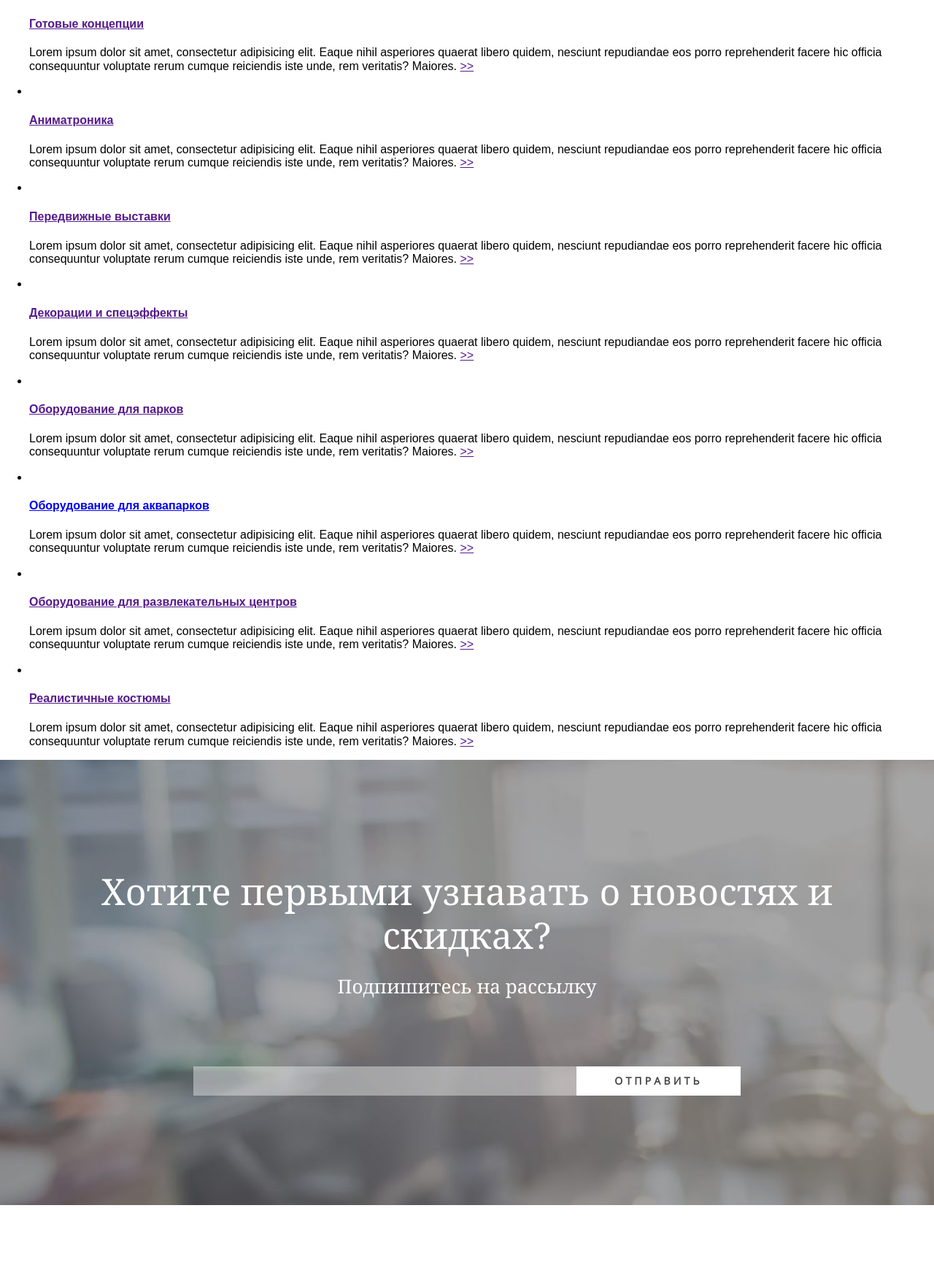
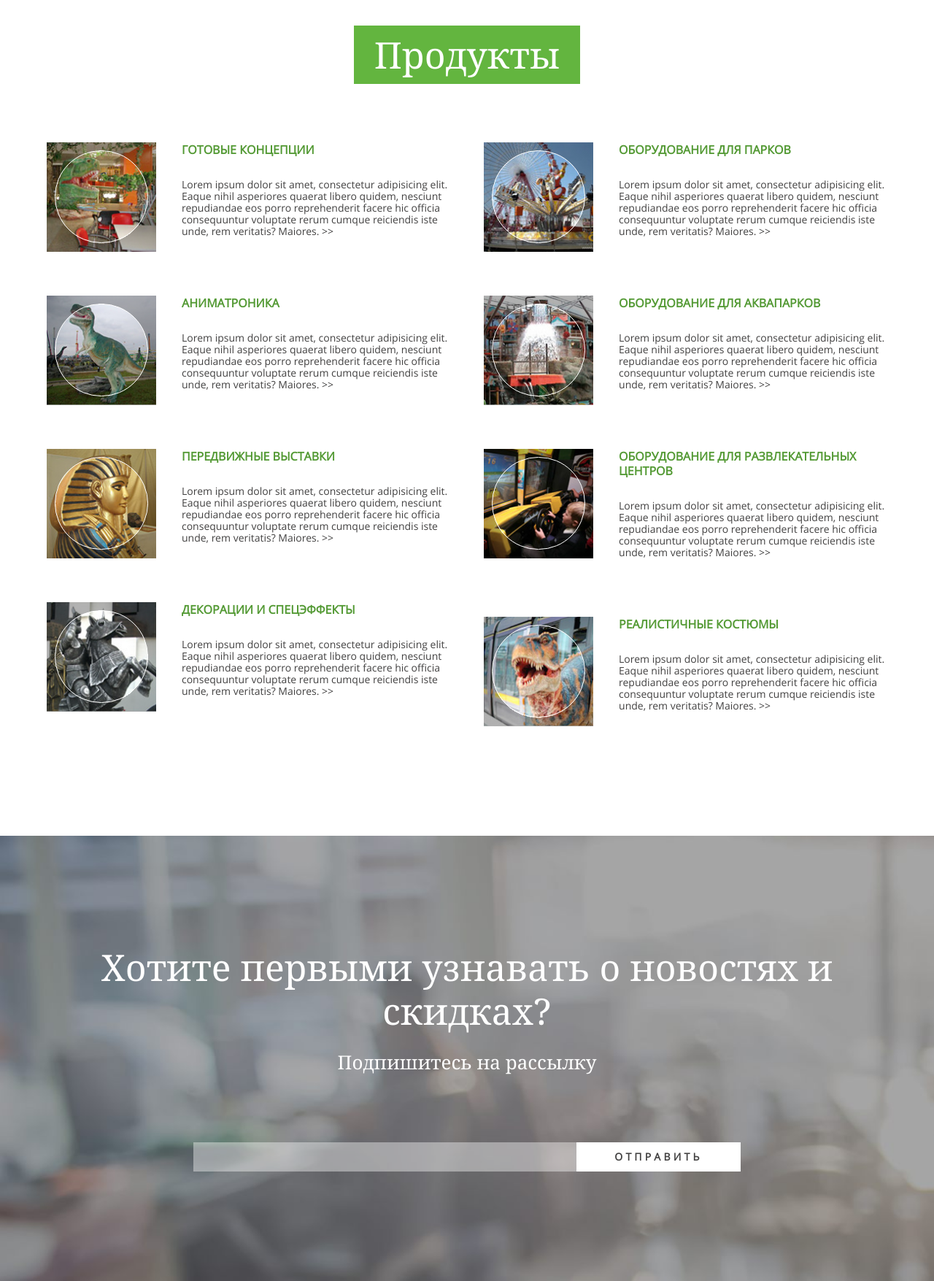
Before and after one commit to stvader/test1, a website: page index.html in a window 1280 px wide. Shown: the part 683-2438 px from the top of the page at 73% size. Before the commit the page ends 2334 px from the top, so only its background shows below. Drawn offline with Linux system fonts and the light colour scheme.

Commit message:
complete product block

```diff
--- a/index.html
+++ b/index.html
@@ -37,10 +37,10 @@
 					</a>
 				</li>
 			</ul>
-			<ul class="main-menu__list main-menu__list--language">
+			<ul class="main-nav__list main-nav__list--language">
 				<li class="main-nav__item">
-					<a href="" class="main-nav__link">
-						<img src="img/" alt="RU" class="main-nav__image-lang main-nav__image-lang--ru">
+					<a href="" class="main-nav__link main-nav__link--lang">
+						<img src="img/flag-russia.png" alt="RU" class="main-nav__image-lang main-nav__image-lang--ru">
 					</a>
 				</li>
 			</ul>
@@ -115,16 +115,24 @@
 		</div>
 	</header>
 
-	<main class="page-main">
+	<sector class="page-product">
 		<h2 class="product__header">
 			Продукты
 		</h2>
 
-		<ul class="product__catalog">
+		<div class="product__catalog">
+			<ul class="product__list product__list--one">
 				<li class="product__item">
 					<div class="product__picture">
-					<img src="img/" alt="" class="product__image">
-					<div class="product__picture-shadow"><a href="" class="product__picture-link"></a><span class="product__picture-dir"></span></div>
+						<img src="img/product-1.jpg" alt="ready-concept" class="product__image">
+						<div class="product__picture-shadow">
+							<a href="" class="product__picture-link">
+								<span class="product__picture-dir">
+									<img src="img/right-arrow-in-circle.png" alt="Read more">
+								</span>
+							</a>
+						</div>
+					</div>
 					<a href="" class="product__name-link">
 						<h4 class="product__name">
 							Готовые концепции
@@ -138,12 +146,19 @@
 							</a>
 						</span>
 					</p>
-				</div>
+
 				</li>
 				<li class="product__item">
 					<div class="product__picture">
-					<img src="img/" alt="" class="product__image">
-					<div class="product__picture-shadow"><a href="" class="product__picture-link"></a><span class="product__picture-dir"></span></div>
+						<img src="img/product-2.jpg" alt="animatronic" class="product__image">
+						<div class="product__picture-shadow">
+							<a href="" class="product__picture-link">
+								<span class="product__picture-dir">
+									<img src="img/right-arrow-in-circle.png" alt="Read more">
+								</span>
+							</a>
+						</div>
+					</div>
 					<a href="" class="product__name-link">
 						<h4 class="product__name">
 							Аниматроника
@@ -157,12 +172,19 @@
 							</a>
 						</span>
 					</p>
-				</div>
+
 				</li>
 				<li class="product__item">
 					<div class="product__picture">
-					<img src="img/" alt="" class="product__image">
-					<div class="product__picture-shadow"><a href="" class="product__picture-link"></a><span class="product__picture-dir"></span></div>
+						<img src="img/product-3.jpg" alt="movie-exhibition" class="product__image">
+						<div class="product__picture-shadow">
+							<a href="" class="product__picture-link">
+								<span class="product__picture-dir">
+									<img src="img/right-arrow-in-circle.png" alt="Read more">
+								</span>
+							</a>
+						</div>
+					</div>
 					<a href="" class="product__name-link">
 						<h4 class="product__name">
 							Передвижные выставки
@@ -176,12 +198,19 @@
 							</a>
 						</span>
 					</p>
-				</div>
+
 				</li>
 				<li class="product__item">
 					<div class="product__picture">
-					<img src="img/" alt="" class="product__image">
-					<div class="product__picture-shadow"><a href="" class="product__picture-link"></a><span class="product__picture-dir"></span></div>
+						<img src="img/product-4.jpg" alt="deoration-animation" class="product__image">
+						<div class="product__picture-shadow">
+							<a href="" class="product__picture-link">
+								<span class="product__picture-dir">
+									<img src="img/right-arrow-in-circle.png" alt="Read more">
+								</span>
+							</a>
+						</div>
+					</div>
 					<a href="" class="product__name-link">
 						<h4 class="product__name">
 							Декорации и спецэффекты
@@ -195,12 +224,21 @@
 							</a>
 						</span>
 					</p>
-				</div>
+
 				</li>
+			</ul>
+			<ul class="product__list product__list--two">
 				<li class="product__item">
 					<div class="product__picture">
-					<img src="img/" alt="" class="product__image">
-					<div class="product__picture-shadow"><a href="" class="product__picture-link"></a><span class="product__picture-dir"></span></div>
+						<img src="img/product-5.jpg" alt="equipment-park" class="product__image">
+						<div class="product__picture-shadow">
+							<a href="" class="product__picture-link">
+								<span class="product__picture-dir">
+									<img src="img/right-arrow-in-circle.png" alt="Read more">
+								</span>
+							</a>
+						</div>
+					</div>
 						<a href="" class="product__name-link">
 							<h4 class="product__name">
 								Оборудование для парков
@@ -214,13 +252,20 @@
 								</a>
 							</span>
 						</p>
-				</div>
+
 				</li>
 				<li class="product__item">
 					<div class="product__picture">
-					<img src="img/" alt="" class="product__image">
-					<div class="product__picture-shadow"><a href="" class="product__picture-link"></a><span class="product__picture-dir"></span></div>
-					<a href="img/" class="product__name-link">
+						<img src="img/product-6.jpg" alt="equipment-aquapark" class="product__image">
+						<div class="product__picture-shadow">
+							<a href="" class="product__picture-link">
+								<span class="product__picture-dir">
+									<img src="img/right-arrow-in-circle.png" alt="Read more">
+								</span>
+							</a>
+						</div>
+					</div>
+					<a href="" class="product__name-link">
 						<h4 class="product__name">
 							Оборудование для аквапарков
 						</h4>
@@ -233,12 +278,19 @@
 							</a>
 						</span>
 					</p>
-				</div>
+
 				</li>
 				<li class="product__item">
 					<div class="product__picture">
-					<img src="img/" alt="" class="product__image">
-					<div class="product__picture-shadow"><a href="" class="product__picture-link"></a><span class="product__picture-dir"></span></div>
+						<img src="img/product-7.jpg" alt="equipment-centre" class="product__image">
+						<div class="product__picture-shadow">
+							<a href="" class="product__picture-link">
+								<span class="product__picture-dir">
+									<img src="img/right-arrow-in-circle.png" alt="Read more">
+								</span>
+							</a>
+						</div>
+					</div>
 					<a href="" class="product__name-link">
 						<h4 class="product__name">
 							Оборудование для развлекательных центров
@@ -252,12 +304,19 @@
 							</a>
 						</span>
 					</p>
-				</div>
+
 				</li>
 				<li class="product__item">
 					<div class="product__picture">
-					<img src="img/" alt="" class="product__image">
-					<div class="product__picture-shadow"><a href="" class="product__picture-link"></a><span class="product__picture-dir"></span></div>
+						<img src="img/product-8.jpg" alt="real-suit" class="product__image">
+						<div class="product__picture-shadow">
+							<a href="" class="product__picture-link">
+								<span class="product__picture-dir">
+									<img src="img/right-arrow-in-circle.png" alt="Read more">
+								</span>
+							</a>
+						</div>
+					</div>
 						<a href="" class="product__name-link">
 							<h4 class="product__name">
 								Реалистичные костюмы
@@ -271,19 +330,20 @@
 								</a>
 							</span>
 						</p>
-				</div>
+
 				</li>
 			</ul>
-	</main>
+		</div>
+	</sector>
 
-	<footer class="page-footer">
-		<h2 class="footer__header">
+	<footer class="page-subscription">
+		<h2 class="subscription__header">
 			Хотите первыми узнавать о новостях и скидках?
 		</h2>
-		<h5 class="footer__info">
+		<h5 class="subscription__info">
 			Подпишитесь на рассылку
 		</h5>
-		<div class="footer__form">
+		<div class="subscription__form">
 			<form action="#">
 				<input type="email" class="form-text-input">
 				<input type="submit" class="form-submit btn" value="Отправить">
--- a/less/blocks/btn.less
+++ b/less/blocks/btn.less
@@ -4,7 +4,7 @@
 		@weight: bold;
 		@size: 14px;
 		@line-height: 17px;
-		@color: @btn-font);
+		@color: @grey-font);
 
 	display: inline-block;
 	width: 225px;
@@ -14,6 +14,7 @@
 	border: none;
 	vertical-align: top;
 	box-sizing: border-box;
+	text-decoration: none;
 	text-transform: uppercase;
 	letter-spacing: 0.3em;
 	cursor: pointer;
--- /dev/null
+++ b/less/blocks/products.less
@@ -0,0 +1,149 @@
+.page-product {
+	//.clearfix();
+
+	display: block;
+	width: 100%;
+	padding-top: 150px;
+	padding-bottom: 150px;
+	padding-left: 5%;
+	padding-right: 5%;
+	box-sizing: border-box;
+	background-color: @white;
+
+}
+
+.product__header {
+	.out-paddings();
+	.fonts(@family: 'Noto Serif';
+		@weight: normal;
+		@size: 50px;
+		@line-height: 60px;
+		@color: @white);//check!!!!
+
+	width: 310px;
+	margin-right: auto;
+	margin-left: auto;
+	padding-top: 10px;
+	padding-bottom: 10px;
+	-padding-left: 25px;
+	-padding-right: 25px;
+	background-color: @green;
+	text-align: center;
+}
+
+.product__catalog {
+	.clearfix();
+	box-sizing: border-box;
+}
+
+.product__list {
+	.out-paddings();
+
+	float: left;
+	width: 48%;
+	list-style: none;
+
+	&--two {
+		float: right;
+	}
+}
+
+.product__item {
+	margin-top: 80px;
+}
+
+.product__picture {
+	position: relative;
+	display: block;
+	float: left;
+	width: 150px;
+	height: 150px;
+	margin-right: 35px;
+
+}
+
+.product__picture-shadow {
+	position: absolute;
+	width: 100%;
+	height: 100%;
+	top: 0;
+	bottom: 0;
+	left: 0;
+	right: 0;
+	background: radial-gradient(transparent 60%, @black-op-30 60%, @black-op-30 100%);
+	z-index: 1000;
+}
+
+.product__picture-link {
+	position: absolute;
+	display: block;
+	width: 85%;
+	height: 85%;
+	top: 7.5%;
+	left: 7.5%;
+	border: 1px solid @white;
+	border-radius: 50%;
+	box-sizing: border-box;
+	z-index: 2000;
+
+	.product__picture-dir {
+		display: none;
+	}
+
+	&:hover {
+		background-color: @black-op-70;
+
+		.product__picture-dir {
+			position: absolute;
+			display: block;
+			top: 36%;
+			left: 36%;
+			width: 30%;
+			z-index: 3000;
+		}
+	}
+}
+
+.product__name-link {
+	text-decoration: none;
+}
+
+.product__name {
+	.out-paddings();
+	.fonts(@family: 'Open Sans';
+		@weight: bold;
+		@size: 16px;
+		@line-height: 20px;
+		@color: @green-dark);//check!!!!
+
+	margin-bottom: 30px;
+	text-transform: uppercase;
+
+	&:hover,
+	&:active {
+		color: @green-darkest;
+	}
+}
+
+.product__descr {
+	.out-paddings();
+	.fonts(@family: 'Open Sans';
+		@weight: normal;
+		@size: 14px;
+		@line-height: 16px;
+		@color: @grey-font);//check!!!!
+}
+
+.product__direct-link {
+	.fonts(@family: 'Open Sans';
+		@weight: normal;
+		@size: 14px;
+		@line-height: 16px;
+		@color: @grey-font);//check!!!!
+
+	text-decoration: none;
+
+	&:hover {
+		color: @black;
+	}
+}
--- a/less/blocks/footer.less
+++ b/less/blocks/subscription.less
@@ -1,11 +1,11 @@
-.page-footer {
+.page-subscription {
 	.clearfix();
 
 	width: 100%;
 	padding-top: 150px;
 	padding-bottom: 150px;
-	padding-left: 90px;
-	padding-right: 90px;
+	padding-left: 5%;
+	padding-right: 5%;
 	box-sizing: border-box;
 	vertical-align: top;
 
@@ -17,7 +17,7 @@
 
 }
 
-.footer__header {
+.subscription__header {
 	.out-paddings();
 	.fonts(@family: 'Noto Serif';
 		@weight: normal;
@@ -28,7 +28,7 @@
 	padding-bottom: 30px;
 }
 
-.footer__info {
+.subscription__info {
 	.out-paddings();
 	.fonts(@family: 'Noto Serif';
 		@weight: normal;
@@ -39,7 +39,7 @@
 	padding-bottom: 100px;
 }
 
-.footer__form {
+.subscription__form {
 	font-size: 0;
 }
 
--- a/less/style.less
+++ b/less/style.less
@@ -4,6 +4,7 @@
 @import "fonts.less";
 
 @import "blocks/btn.less";
-@import "blocks/footer.less";
 @import "blocks/main.less";
 @import "blocks/menu.less";
+@import "blocks/subscription.less";
+@import "blocks/products.less";
```
Also changed, not shown: less/blocks/menu.less (+26 -1 lines), less/variables.less (+9 -1 lines), css/style.css. Lines whose indentation alone changed are shown as unchanged.
